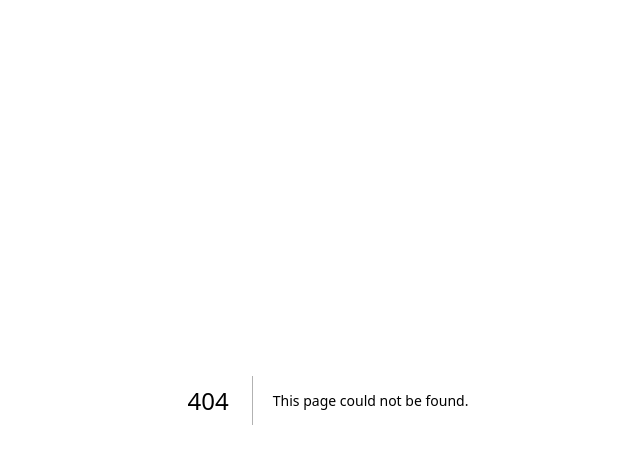
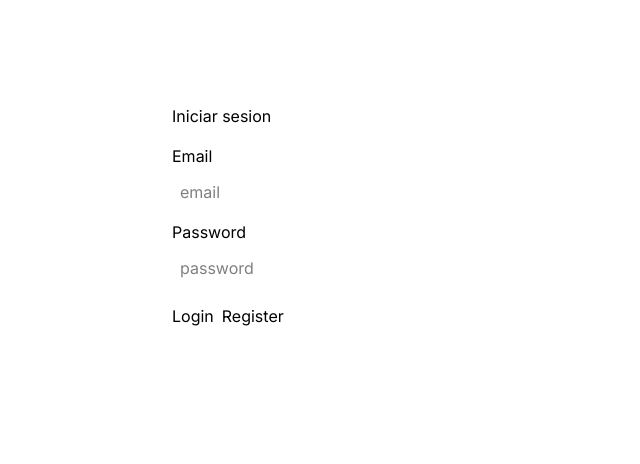
Before and after one commit to CristianTapia/dashboard, a Next.js app: page /login in a window 1280 px wide. Before the commit this address had no page. Shown: the top 464 px of the page, without its empty margins (312-952 px from the left). Built offline with nearby package versions, Linux system fonts and the light colour scheme; no server answers.

Commit message:
login page created and working. Missing CSS for a better look

```diff
--- a/app/dashboard/page.tsx
+++ b/app/dashboard/page.tsx
@@ -1,41 +1,8 @@
-"use client";
-
-import { useState } from "react";
-import { supabaseClient } from "@/app/lib/supabase/client";
-
-export default function LoginPage() {
-  const [email, setEmail] = useState("");
-  const [password, setPassword] = useState("");
-
-  async function handleLogin() {
-    const { error } = await supabaseClient.auth.signInWithPassword({
-      email,
-      password,
-    });
-
-    if (error) alert(error.message);
-    else alert("Login OK");
-  }
-
-  async function handleRegister() {
-    const { error } = await supabaseClient.auth.signUp({
-      email,
-      password,
-    });
-
-    if (error) alert(error.message);
-    else alert("Registro OK (revisa email si está activo)");
-  }
-
+export default function DashboardPage() {
   return (
-    // Login and Registration Form
-    <div style={{ padding: 20 }}>
-      <input placeholder="email" value={email} onChange={(e) => setEmail(e.target.value)} />
-      <br />
-      <input placeholder="password" type="password" value={password} onChange={(e) => setPassword(e.target.value)} />
-      <br />
-      <button onClick={handleLogin}>Login</button>
-      <button onClick={handleRegister}>Register</button>
+    <div style={{ padding: 24 }}>
+      <h1>Dashboard</h1>
+      <p>Bienvenido.</p>
     </div>
   );
 }
--- /dev/null
+++ b/app/login/page.tsx
@@ -0,0 +1,60 @@
+"use client";
+
+import { useState } from "react";
+import { useRouter } from "next/navigation";
+import { supabaseClient } from "@/app/lib/supabase/client";
+
+export default function LoginPage() {
+  const router = useRouter();
+  const [email, setEmail] = useState("");
+  const [password, setPassword] = useState("");
+
+  async function handleLogin() {
+    const { error } = await supabaseClient.auth.signInWithPassword({
+      email,
+      password,
+    });
+
+    if (error) alert(error.message);
+    else router.push("/dashboard");
+  }
+
+  async function handleRegister() {
+    const { error } = await supabaseClient.auth.signUp({
+      email,
+      password,
+    });
+
+    if (error) alert(error.message);
+    else alert("Registro OK (revisa email si esta activo)");
+  }
+
+  return (
+    <div style={{ maxWidth: 360, margin: "80px auto", padding: 24 }}>
+      <h1 style={{ marginBottom: 16 }}>Iniciar sesion</h1>
+      <label style={{ display: "block", marginBottom: 8 }}>
+        Email
+        <input
+          style={{ display: "block", width: "100%", marginTop: 4, padding: 8 }}
+          placeholder="email"
+          value={email}
+          onChange={(e) => setEmail(e.target.value)}
+        />
+      </label>
+      <label style={{ display: "block", marginBottom: 16 }}>
+        Password
+        <input
+          style={{ display: "block", width: "100%", marginTop: 4, padding: 8 }}
+          placeholder="password"
+          type="password"
+          value={password}
+          onChange={(e) => setPassword(e.target.value)}
+        />
+      </label>
+      <div style={{ display: "flex", gap: 8 }}>
+        <button onClick={handleLogin}>Login</button>
+        <button onClick={handleRegister}>Register</button>
+      </div>
+    </div>
+  );
+}
```
